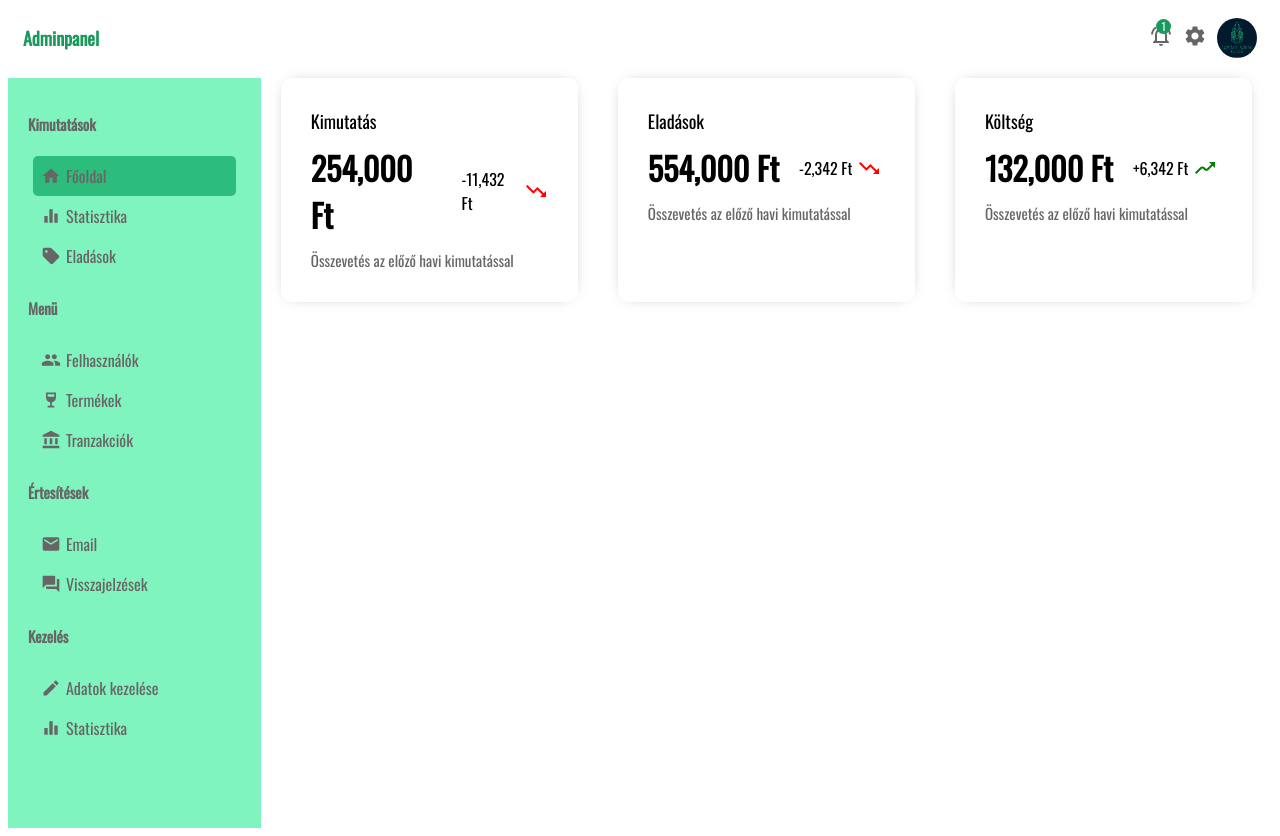
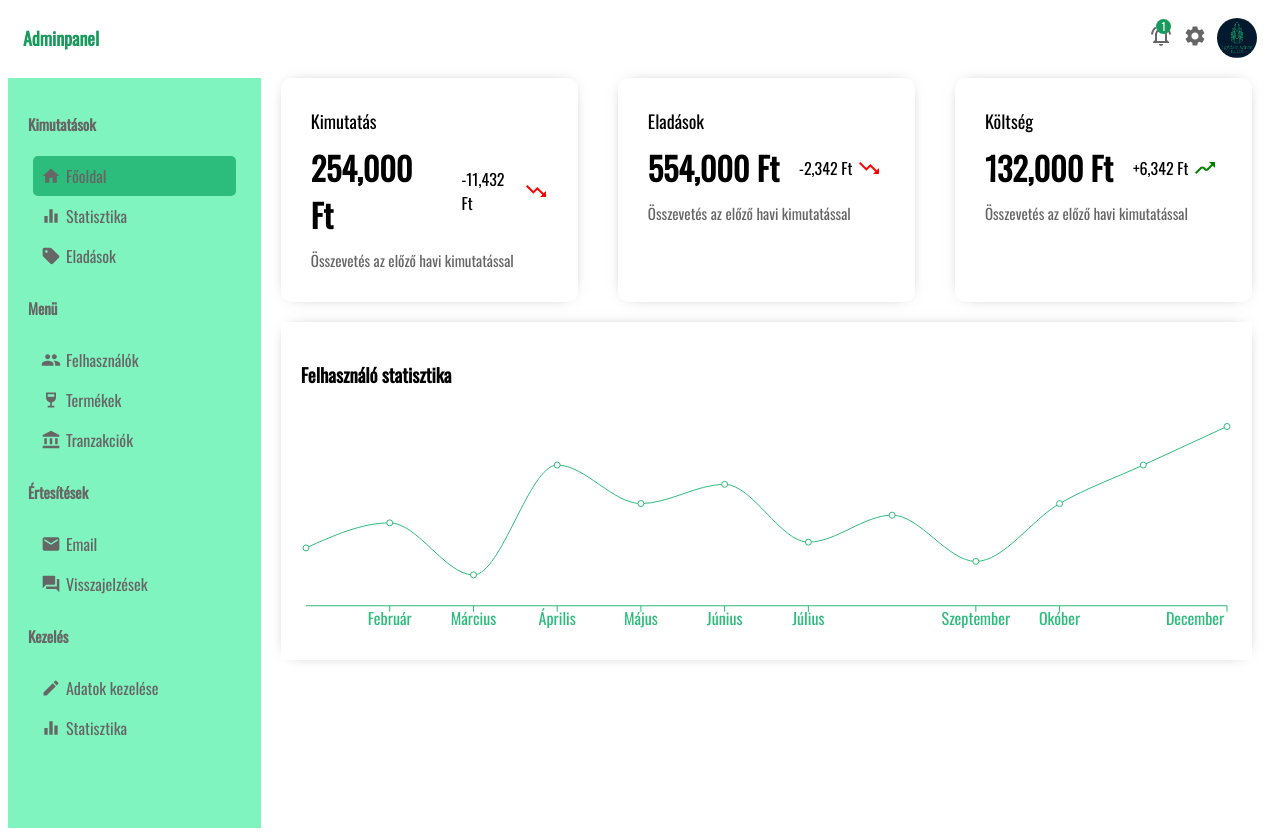
Before and after one commit to lgadam/ii3vey_szakd, a React (Create React App) app in the folder adminpanel/: page / in a window 1280 px wide. Built offline with nearby package versions, Linux system fonts and the light colour scheme.

Commit message:
Adminpanel: added user charts to the home page
Adminpanel: added user charts to the home page

```diff
--- /dev/null
+++ b/adminpanel/src/components/Charts.jsx
@@ -0,0 +1,27 @@
+import styled from "styled-components"
+import { LineChart, Line, XAxis, ResponsiveContainer, Tooltip } from 'recharts';
+
+const Chart = styled.div`
+    margin: 20px;
+    padding: 20px;
+    -webkit-box-shadow: 0px 0px 15px -10px rgba(0, 0, 0, 0.75);
+    box-shadow: 0px 0px 15px -10px rgba(0, 0, 0, 0.75);
+`
+const ChartTitle = styled.h3`
+    margin-bottom: 20px;
+`
+
+export default function Charts({title,data,dataKey}) {
+  return (
+    <Chart>
+      <ChartTitle>{title}</ChartTitle>
+      <ResponsiveContainer width="100%" aspect={4 / 1}>
+        <LineChart data={data}>
+            <XAxis dataKey="name" stroke="#2cbc7b"/>
+            <Line type="monotone" dataKey={dataKey} stroke="#2cbc7b"/>
+            <Tooltip />
+        </LineChart>
+      </ResponsiveContainer>
+    </Chart>
+  )
+}
--- /dev/null
+++ b/adminpanel/src/dummyData.js
@@ -0,0 +1,50 @@
+export const userData = [
+    {
+      name: 'Január',
+      "Active User": 3000,
+    },
+    {
+        name: 'Február',
+        "Active User": 4300,
+      },
+      {
+        name: 'Március',
+        "Active User": 1600,
+      },
+      {
+        name: 'Április',
+        "Active User": 7300,
+      },
+      {
+        name: 'Május',
+        "Active User": 5300,
+      },
+      {
+        name: 'Június',
+        "Active User": 6300,
+      },
+      {
+        name: 'Július',
+        "Active User": 3300,
+      },
+      {
+        name: 'Augusztus',
+        "Active User": 4700,
+      },
+      {
+        name: 'Szeptember',
+        "Active User": 2300,
+      },
+      {
+        name: 'Okóber',
+        "Active User": 5300,
+      },
+      {
+        name: 'November',
+        "Active User": 7300,
+      },
+      {
+        name: 'December',
+        "Active User": 9300,
+      },
+  ];
--- a/adminpanel/src/pages/AdminHome.jsx
+++ b/adminpanel/src/pages/AdminHome.jsx
@@ -1,14 +1,22 @@
 import styled from "styled-components"
+import Charts from "../components/Charts"
 import FeaturedInfo from "../components/FeaturedInfo"
+import { userData } from "../dummyData";
 
 const Home = styled.div`
     flex:4;
+`
+const HomeWidgets = styled.div`
+    display: flex;
+    margin: 20px;
 `
 
 export default function AdminHome() {
   return (
     <Home>
       <FeaturedInfo />
+      <Charts data={userData} title="Felhasználó statisztika" dataKey="Active User"/>
+      <HomeWidgets></HomeWidgets>
     </Home>
   )
 }
```
Also changed, not shown: adminpanel/src/components/WidgetLarge.jsx (added, +11 -0 lines), adminpanel/src/components/WidgetSmall.jsx (added, +11 -0 lines).
